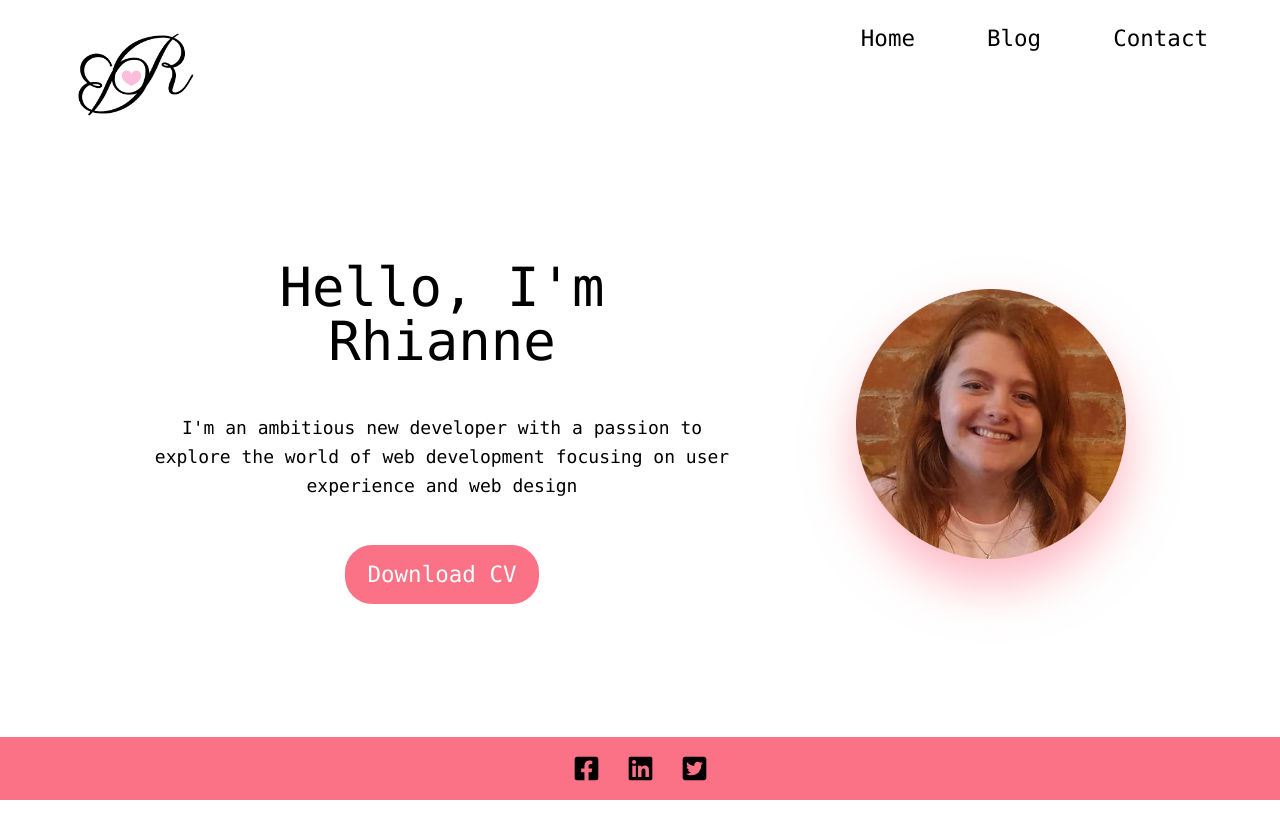
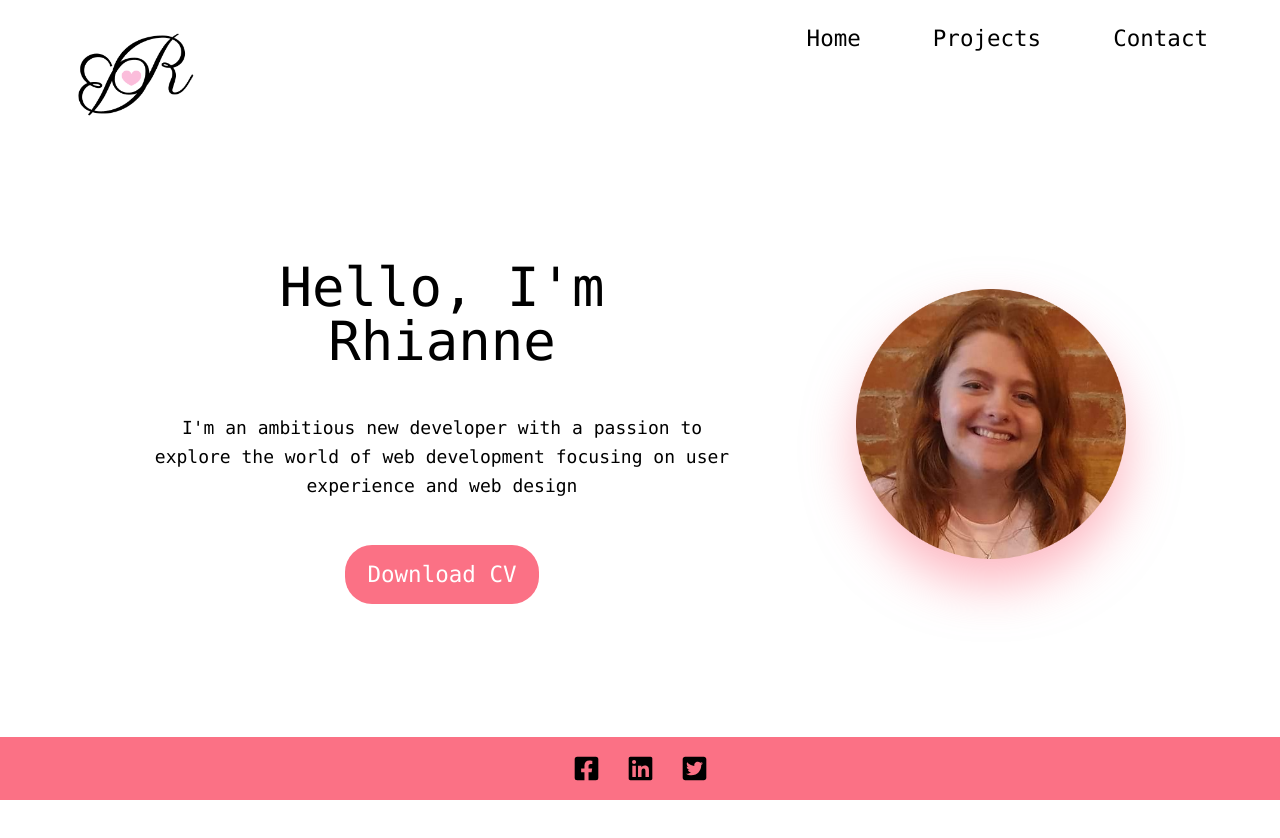
Before and after one commit to RhianneB/next-blog2, a Next.js app: page / in a window 1280 px wide. Shown: the top 838 px of the page. Built offline with nearby package versions, Linux system fonts and the light colour scheme.

Commit message:
Added projects link

```diff
--- a/components/Navbar.js
+++ b/components/Navbar.js
@@ -19,8 +19,8 @@ export default function Navbar(){
                     </Link>
                 </p>
                 <p>
-                    <Link href="">
-                        <a className="text-black hover:underline hover:text-rose-400">Blog</a>
+                    <Link href="/projects">
+                        <a className="text-black hover:underline hover:text-rose-400">Projects</a>
                     </Link>
                 </p>
                 <p>
```
